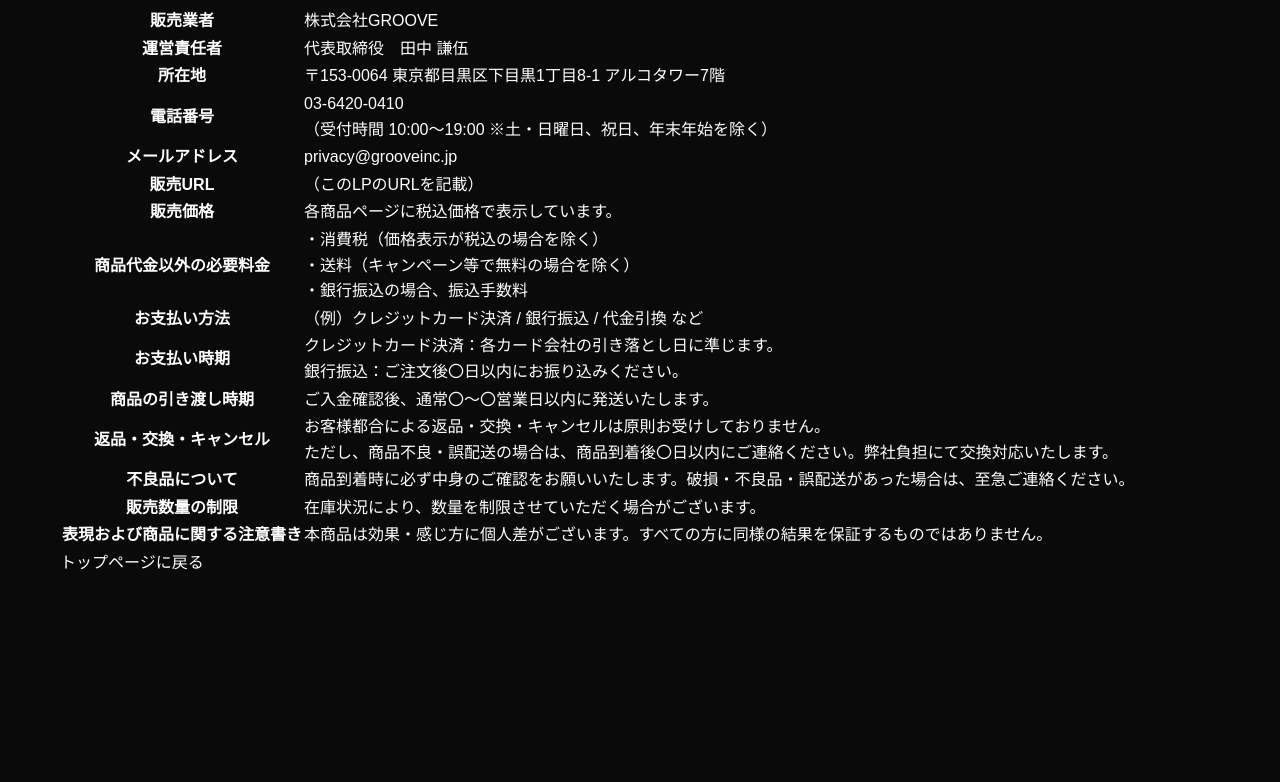
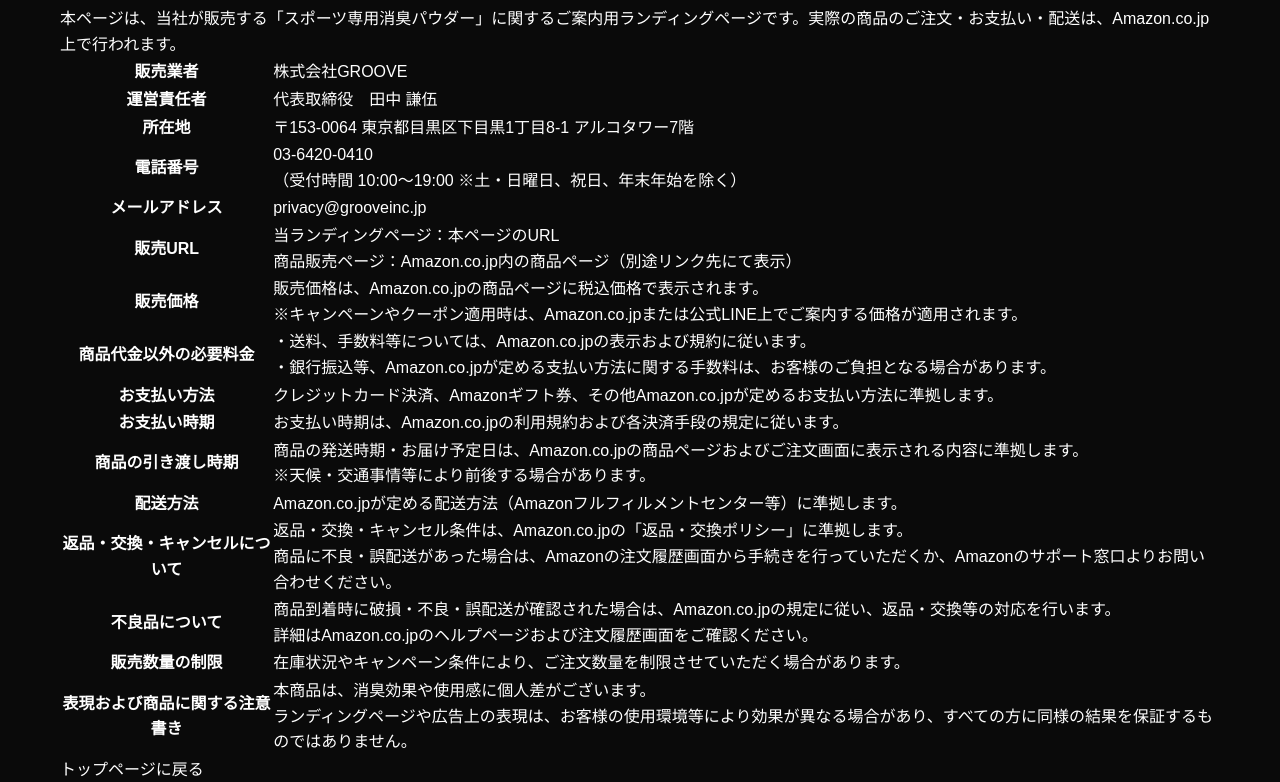
Before and after one commit to groove111/landing-page, a plain HTML site: page tokutei.html in a window 1280 px wide. Shown: the part 45-827 px from the top of the page. Before the commit the page ends 800 px from the top, so only its background shows below. Drawn offline with Linux system fonts and the light colour scheme.

Commit message:
Update tokutei.html

```diff
--- a/tokutei.html
+++ b/tokutei.html
@@ -9,6 +9,8 @@
 <body class="legal-page">
   <div class="container">
     <h1>特定商取引法に基づく表記</h1>
+
+    <p>本ページは、当社が販売する「スポーツ専用消臭パウダー」に関するご案内用ランディングページです。実際の商品のご注文・お支払い・配送は、Amazon.co.jp上で行われます。</p>
 
     <table class="legal-table">
       <tr>
@@ -33,53 +35,68 @@
       </tr>
       <tr>
         <th>販売URL</th>
-        <td>（このLPのURLを記載）</td>
+        <td>
+          当ランディングページ：本ページのURL<br>
+          商品販売ページ：Amazon.co.jp内の商品ページ（別途リンク先にて表示）
+        </td>
       </tr>
       <tr>
         <th>販売価格</th>
-        <td>各商品ページに税込価格で表示しています。</td>
+        <td>
+          販売価格は、Amazon.co.jpの商品ページに税込価格で表示されます。<br>
+          ※キャンペーンやクーポン適用時は、Amazon.co.jpまたは公式LINE上でご案内する価格が適用されます。
+        </td>
       </tr>
       <tr>
         <th>商品代金以外の必要料金</th>
         <td>
-          ・消費税（価格表示が税込の場合を除く）<br>
-          ・送料（キャンペーン等で無料の場合を除く）<br>
-          ・銀行振込の場合、振込手数料
+          ・送料、手数料等については、Amazon.co.jpの表示および規約に従います。<br>
+          ・銀行振込等、Amazon.co.jpが定める支払い方法に関する手数料は、お客様のご負担となる場合があります。
         </td>
       </tr>
       <tr>
         <th>お支払い方法</th>
-        <td>（例）クレジットカード決済 / 銀行振込 / 代金引換 など</td>
+        <td>クレジットカード決済、Amazonギフト券、その他Amazon.co.jpが定めるお支払い方法に準拠します。</td>
       </tr>
       <tr>
         <th>お支払い時期</th>
+        <td>お支払い時期は、Amazon.co.jpの利用規約および各決済手段の規定に従います。</td>
+      </tr>
+      <tr>
+        <th>商品の引き渡し時期</th>
         <td>
-          クレジットカード決済：各カード会社の引き落とし日に準じます。<br>
-          銀行振込：ご注文後〇日以内にお振り込みください。
+          商品の発送時期・お届け予定日は、Amazon.co.jpの商品ページおよびご注文画面に表示される内容に準拠します。<br>
+          ※天候・交通事情等により前後する場合があります。
         </td>
       </tr>
       <tr>
-        <th>商品の引き渡し時期</th>
-        <td>ご入金確認後、通常〇〜〇営業日以内に発送いたします。</td>
+        <th>配送方法</th>
+        <td>Amazon.co.jpが定める配送方法（Amazonフルフィルメントセンター等）に準拠します。</td>
       </tr>
       <tr>
-        <th>返品・交換・キャンセル</th>
+        <th>返品・交換・キャンセルについて</th>
         <td>
-          お客様都合による返品・交換・キャンセルは原則お受けしておりません。<br>
-          ただし、商品不良・誤配送の場合は、商品到着後〇日以内にご連絡ください。弊社負担にて交換対応いたします。
+          返品・交換・キャンセル条件は、Amazon.co.jpの「返品・交換ポリシー」に準拠します。<br>
+          商品に不良・誤配送があった場合は、Amazonの注文履歴画面から手続きを行っていただくか、Amazonのサポート窓口よりお問い合わせください。
         </td>
       </tr>
       <tr>
         <th>不良品について</th>
-        <td>商品到着時に必ず中身のご確認をお願いいたします。破損・不良品・誤配送があった場合は、至急ご連絡ください。</td>
+        <td>
+          商品到着時に破損・不良・誤配送が確認された場合は、Amazon.co.jpの規定に従い、返品・交換等の対応を行います。<br>
+          詳細はAmazon.co.jpのヘルプページおよび注文履歴画面をご確認ください。
+        </td>
       </tr>
       <tr>
         <th>販売数量の制限</th>
-        <td>在庫状況により、数量を制限させていただく場合がございます。</td>
+        <td>在庫状況やキャンペーン条件により、ご注文数量を制限させていただく場合があります。</td>
       </tr>
       <tr>
         <th>表現および商品に関する注意書き</th>
-        <td>本商品は効果・感じ方に個人差がございます。すべての方に同様の結果を保証するものではありません。</td>
+        <td>
+          本商品は、消臭効果や使用感に個人差がございます。<br>
+          ランディングページや広告上の表現は、お客様の使用環境等により効果が異なる場合があり、すべての方に同様の結果を保証するものではありません。
+        </td>
       </tr>
     </table>
 
```
